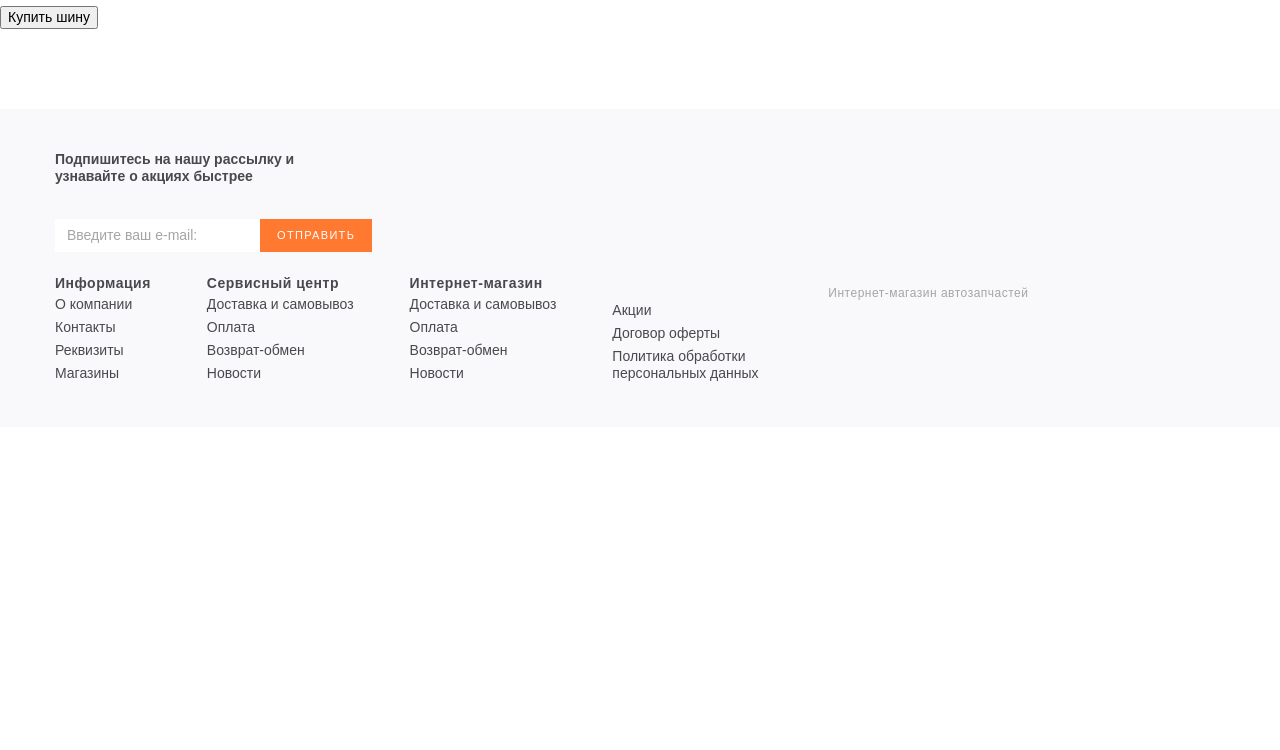
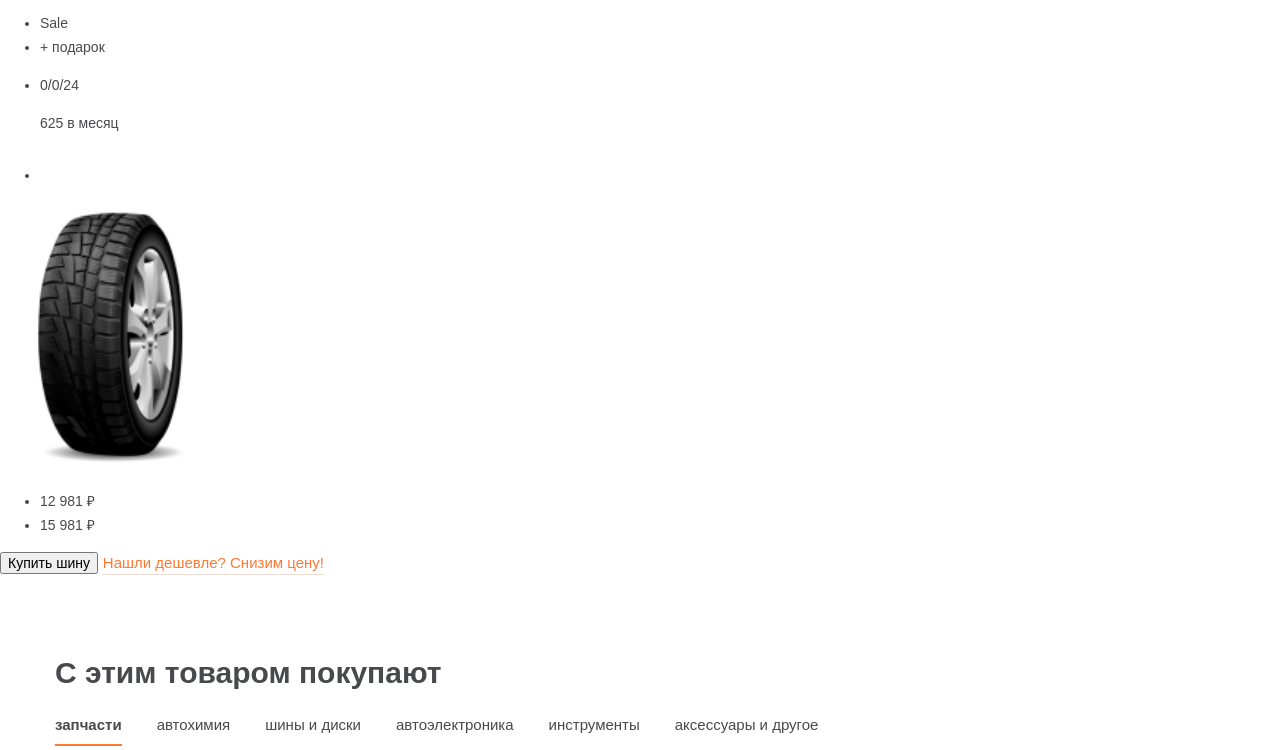
Before and after one commit to Egrik-Dev/Auto-parts-shop, a website: page source/product.html in a window 1280 px wide. Shown: the part 1093-1843 px from the top of the page. Before the commit the page ends 1520 px from the top, so only its background shows below. Drawn offline with nearby package versions, Linux system fonts and the light colour scheme; files that its build step writes are made by us from their sources.

Commit message:
Дописывает разметку для карточки товара и фиксит

```diff
--- a/source/js/category-slider.js
+++ b/source/js/category-slider.js
@@ -2,10 +2,9 @@ import {MakeSlider} from './slider.js';
 import {createElement} from './utils.js';
 
 const popularContainer = document.querySelector(`[data-slider-name="popular"]`);
+
 const moreContainer = document.querySelector(`[data-slider-name="more"]`);
-const popularProductsSlider = new MakeSlider(popularContainer, `adaptive`);
 const moreProductsSlider = new MakeSlider(moreContainer, `adaptive`);
-popularProductsSlider.init();
 moreProductsSlider.init();
 
 // Создадим мапу с всеми категориями
@@ -435,7 +434,9 @@ const switchCategories = (container, slider) => {
 
         // Вставляем новую ссылку в кнопку "Смотреть ещё"
         const showMoreBtn = container.querySelector(`.more-btn`);
-        showMoreBtn.setAttribute(`href`, categoriesProducts[item.dataset.category.toUpperCase()].url);
+        if (showMoreBtn) {
+          showMoreBtn.setAttribute(`href`, categoriesProducts[item.dataset.category.toUpperCase()].url);
+        }
 
         currentCategory = item.dataset.category;
       }
@@ -443,5 +444,10 @@ const switchCategories = (container, slider) => {
   });
 };
 
-switchCategories(popularContainer, popularProductsSlider);
+if (popularContainer) {
+  const popularProductsSlider = new MakeSlider(popularContainer, `adaptive`);
+  popularProductsSlider.init();
+  switchCategories(popularContainer, popularProductsSlider);
+}
+
 switchCategories(moreContainer, moreProductsSlider);
--- a/source/product.html
+++ b/source/product.html
@@ -136,16 +136,20 @@
             <p class="product-card__article">Код товара: 1380198269</p>
             <ul class="product-card__interactions">
               <li class="product-card__interactions-item">
+                <button class="product-card__interactions-btn" type="button">
                   <span class="visually-hidden">Добавить в избранное</span>
                   <svg class="icon-feature icon-feature--heart" width="27" height="25">
                     <use xlink:href="img/sprite.svg#icon-heart"></use>
                   </svg>
+                </button>
               </li>
               <li class="product-card__interactions-item">
+                <button class="product-card__interactions-btn" type="button">
                   <span class="visually-hidden">Добавить в сравнение</span>
                   <svg class="icon-feature" width="20" height="27">
                     <use xlink:href="img/sprite.svg#icon-compare"></use>
                   </svg>
+                </button>
               </li>
               <li class="product-card__interactions-item">
                 <div class="product-card__rating">
@@ -212,10 +216,33 @@
                 </dl>
               </li>
             </ul>
+          </div>
+          <div class="product-card__img-block">
+            <ul class="product-card__promotions-list">
+              <li class="product-card__promotions-item">Sale</li>
+              <li class="product-card__promotions-item">+ подарок</li>
+              <li class="product-card__promotions-item">
+                <p class="product-card__promotions-item-desc">0/0/24</p>
+                <p class="product-card__promotions-item-desc">625 в месяц</p>
+              </li>
+            </ul>
+            <ul class="product-card__advantages-list">
+              <li class="product-card__advantages-item">
+                <span class="visually-hidden">Для зимы</span>
+                <svg class="product-card__advantage-img" width="38" height="31">
+                  <use xlink:href="img/sprite.svg#icon-snowflake"></use>
+                </svg>
+              </li>
+            </ul>
+            <img class="product-card__img" src="img/product-tyre.png" alt="Фото товара Шина 205/80 R16 104Q Misha RF Power Grum" width="222" height="380">
+            <ul class="product-card__price-block">
+              <li class="product-card__price-item product-card__price-item--old">12 981 ₽</li>
+              <li class="product-card__price-item">15 981 ₽</li>
+            </ul>
+          </div>
           <button class="product-card__btn-buy" type="submit">Купить шину</button>
-          </div>
+          <button class="btn-orange btn-orange--big" type="submit">Нашли дешевле? Снизим цену!</button>
         </section>
-
         <section class="page-main__banner-gradient banner-gradient">
           <a class="banner-gradient__link" href="service.html">
             <div class="banner-gradient__block">
@@ -224,8 +251,28 @@
             </div>
           </a>
         </section>
-        <section class="page-main__category-slider category-slider category-slider--mobile" data-slider-name="more">
-          <h2 class="category-slider__title  category-slider__title--big">С этим покупают</h2>
+        <section class="page-main__category-slider category-slider" data-slider-name="more">
+          <h2 class="category-slider__title  category-slider__title--big">С этим товаром покупают</h2>
+          <ul class="category-slider__category-list category-slider__category-list--desktop">
+            <li class="category-slider__category-item category-slider__category-item--checked" data-category="spares">
+              <a class="category-slider__category-item-link" href="#">Запчасти</a>
+            </li>
+            <li class="category-slider__category-item" data-category="autochemistry">
+              <a class="category-slider__category-item-link" href="#">Автохимия</a>
+            </li>
+            <li class="category-slider__category-item" data-category="tyres">
+              <a class="category-slider__category-item-link" href="#">Шины и диски</a>
+            </li>
+            <li class="category-slider__category-item" data-category="electronics">
+              <a class="category-slider__category-item-link" href="#">Автоэлектроника</a>
+            </li>
+            <li class="category-slider__category-item" data-category="tools">
+              <a class="category-slider__category-item-link" href="#">Инструменты</a>
+            </li>
+            <li class="category-slider__category-item" data-category="accessories">
+              <a class="category-slider__category-item-link" href="#">Аксессуары и другое</a>
+            </li>
+          </ul>
           <div class="category-slider__goods-block">
             <ul class="category-slider__slider-buttons slider-buttons">
               <li class="slider-buttons__btn category-slider__slider-btn category-slider__slider-btn--left" data-side="left">
@@ -522,12 +569,12 @@
     </div>
   </div>
   <div class="overlay" data-block="page-overlay"></div>
-  <div class="overlay" data-block="page-overlay"></div>
   <script type="module" src="js/slider.js"></script>
   <script type="module" src="js/hamburger-nav.js"></script>
   <script type="module" src="js/catalog-more-slider.js"></script>
   <script type="module" src="js/cart.js"></script>
   <script type="module" src="js/product.js"></script>
+  <script type="module" src="js/category-slider.js"></script>
   <script type="module" src="js/page-footer.js"></script>
 </body>
 </html>
--- a/source/sass/blocks/category-slider.scss
+++ b/source/sass/blocks/category-slider.scss
@@ -19,6 +19,10 @@
   list-style: none;
   overflow-x: scroll;
   white-space: nowrap;
+
+  &--desktop {
+    display: none;
+  }
 }
 
 .category-slider__category-item {
@@ -104,6 +108,10 @@
   .category-slider__category-list {
     margin-left: 0;
     overflow-x: unset;
+
+    &--desktop {
+      display: flex;
+    }
   }
 
   .category-slider__goods-block {
--- a/source/sass/blocks/icon-feature.scss
+++ b/source/sass/blocks/icon-feature.scss
@@ -1,7 +1,3 @@
-.icon-feature {
-
-}
-
 .icon-feature--heart {
   fill: transparent;
   stroke: #a8a8a8;
--- a/source/sass/global.scss
+++ b/source/sass/global.scss
@@ -58,7 +58,7 @@ input[type="radio"].visually-hidden {
 
   border-color: transparent;
   border-width: 1px;
-  border-bottom-color: rgba(255,121,49,.2);
+  border-bottom-color: rgba(255, 121, 49, 0.2);
   background-color: transparent;
   cursor: pointer;
 
```
Also changed, not shown: source/sass/blocks/more-btn.scss (line endings or trailing spaces). Lines whose indentation alone changed are shown as unchanged.
